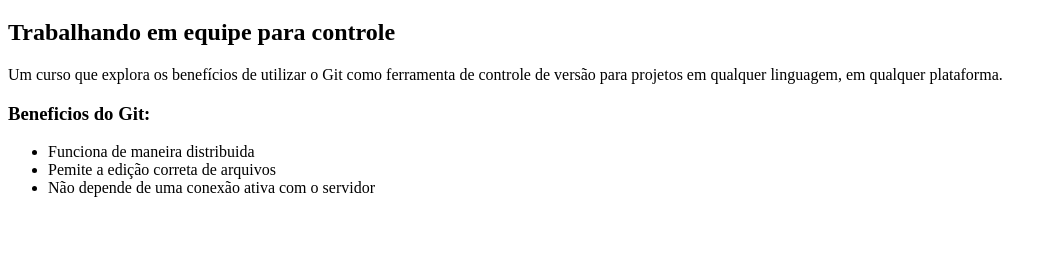
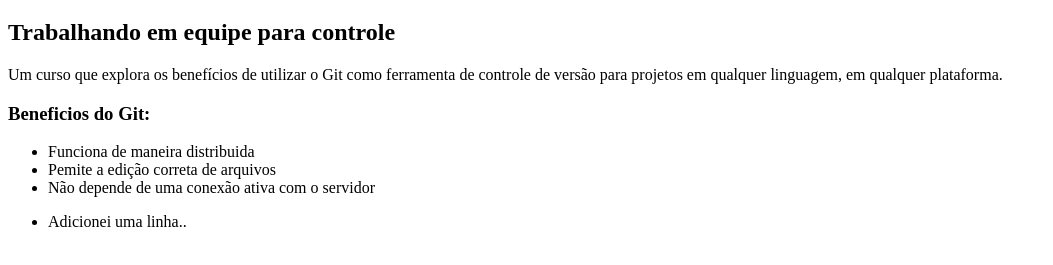
Before and after one commit to Mardson/curso-git, a plain HTML site: page index.html in a window 1280 px wide. Shown: the part 61-326 px from the top of the page, without its empty margins (0-1053 px from the left). Drawn offline with Linux system fonts and the light colour scheme.

Commit message:
Mexendo com as tags <ul></ul> e <li></li>

```diff
--- a/index.html
+++ b/index.html
@@ -14,6 +14,7 @@
 		<li>Pemite a edição correta de arquivos</li>
 		<li>Não depende de uma conexão ativa com o servidor</li>
 	</ul>
+	<ul><li>Adicionei uma linha..</li></ul>
 
 </body>
 </html>
```
